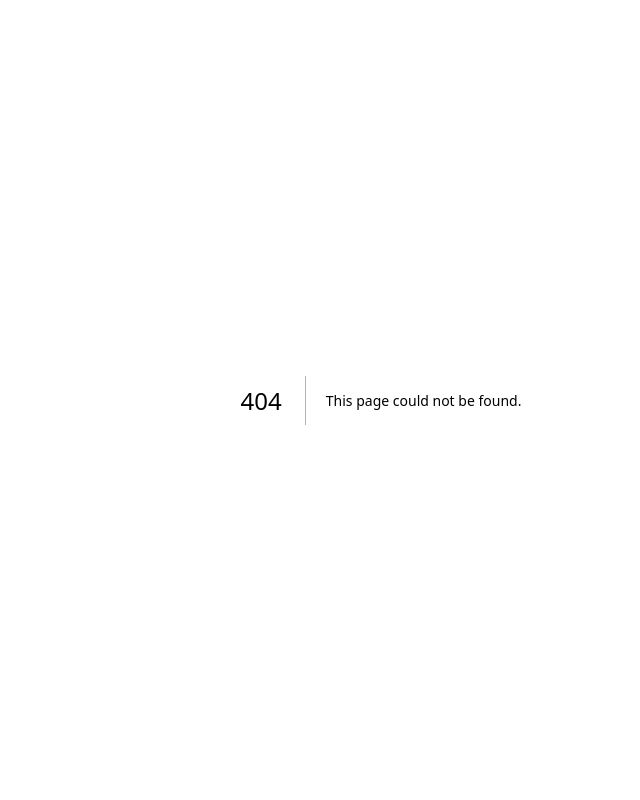
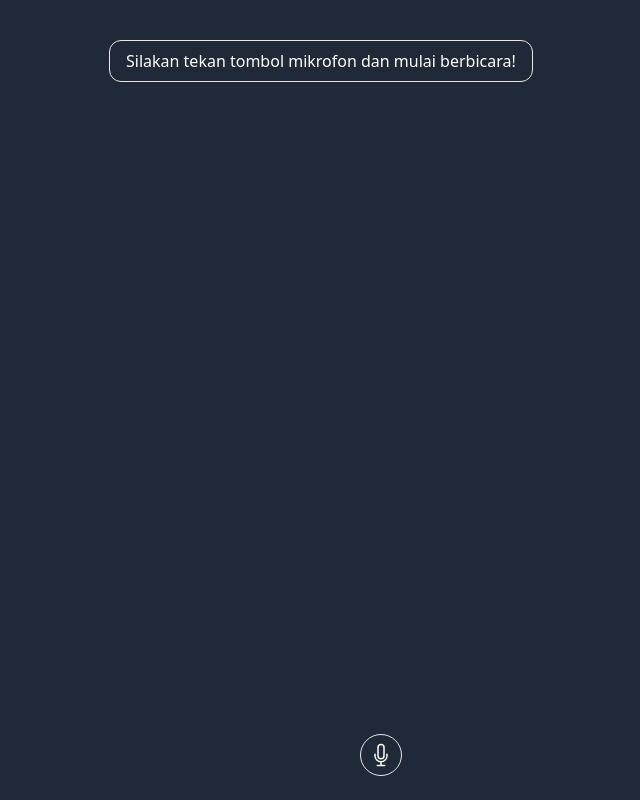
Before and after one commit to stoikal/28-days, a Next.js app: page /day/10 in a window 1280 px wide. Before the commit this address had no page. Shown: the whole page, without its empty margins (259-899 px from the left). Built offline with nearby package versions, Linux system fonts and the light colour scheme.

Commit message:
feat(day-10): create day 10 page

```diff
--- a/package.json
+++ b/package.json
@@ -9,6 +9,7 @@
     "lint": "next lint"
   },
   "dependencies": {
+    "classnames": "^2.3.2",
     "eslint": "8.35.0",
     "eslint-config-next": "13.2.3",
     "lodash": "^4.17.21",
--- /dev/null
+++ b/src/pages/day/10.tsx
@@ -0,0 +1,243 @@
+import { useState, useEffect, useRef } from 'react'
+import Head from 'next/head'
+import classNames from 'classnames'
+
+type Window = {
+  SpeechRecognition?: any
+  webkitSpeechRecognition?: any
+}
+
+type ChatItemType = 'input' | 'response' | 'error'
+
+type ChatItem = {
+  type: ChatItemType
+  message: string
+}
+
+export default function Day10 () {
+  const [chatHistory, setChatHistory] = useState<ChatItem[]>([])
+  const [isListening, setIsListening] = useState(false)
+
+  const recognitionRef = useRef<any>(null)
+
+  useEffect(() => {
+    const w = window as Window
+    const SpeechRecognition = w.SpeechRecognition || w.webkitSpeechRecognition
+
+    let recognition = null
+
+    if (SpeechRecognition) {
+      recognition = new SpeechRecognition()
+      recognition.continuous = false
+      recognition.lang = 'id-ID'
+      recognition.interimResults = false
+      recognition.maxAlternatives = 1
+
+      recognition.onresult = (e:any) => {
+        const result = e.results[0][0].transcript
+        pushInput(result)
+      }
+
+      recognition.onaudiostart = function () {
+        setIsListening(true)
+      }
+
+      recognition.onaudioend = function () {
+        setIsListening(false)
+      }
+
+      recognition.onerror = function () {
+        pushError('Terjadi kesalahan!')
+      }
+
+      pushResponse('Silakan tekan tombol mikrofon dan mulai berbicara!')
+    } else {
+      pushResponse('Nampaknya browser kamu tidak mendukung SpeechRecognition API!')
+    }
+
+    recognitionRef.current = recognition
+  }, [])
+
+  useEffect(() => {
+    const lastItem = chatHistory[chatHistory.length - 1]
+
+    if (lastItem && lastItem.type === 'input') {
+      const index = chatHistory.length
+
+      // pseudo loading
+      pushResponse('...')
+
+      scrollTo(0, document.body.scrollHeight)
+
+      setTimeout(() => {
+        setChatHistory(prev => [
+          ...prev.slice(0, index),
+          {
+            type: 'response' as ChatItemType,
+            message: generateResponse()
+          },
+          ...prev.slice(index + 1)
+        ])
+      }, 500)
+    }
+  }, [chatHistory])
+
+  const startRecognition = () => {
+    const recognition = recognitionRef.current
+
+    if (recognition) {
+      recognition.start()
+    }
+  }
+
+  const stopRecognition = () => {
+    const recognition = recognitionRef.current
+
+    if (recognition) {
+      recognition.stop()
+    }
+  }
+
+  const generateResponse = () => {
+    const str = [
+      'ya begitulah',
+      'lalu?',
+      'aku tidak yakin',
+      'bagaikan buah simalakama',
+      'kita coba lagi besok!',
+      'mungkin...',
+      'kau yakin?',
+      'mungkin saja',
+      'meragukan',
+      'tak ada yang pasti',
+      'tak ada yang abadi di dunia ini',
+      'aku akan menjawabnya saat aku telah lebih bijaksana nanti',
+      'itu rahasia',
+      'aku tidak tahu',
+      'tak ada yang tahu',
+      '42',
+      'bro...',
+      'jika saja bisa kuulang waktu',
+      'semua tak lagi sama',
+      'aku bukan siapa-siapa'
+    ]
+
+    const randomInt = Math.floor(Math.random() * str.length)
+
+    return str[randomInt]
+  }
+
+  const pushInput = (message: string) => {
+    setChatHistory(prev => [...prev, {
+      type: 'input',
+      message
+    }])
+  }
+
+  const pushResponse = (message: string) => {
+    setChatHistory(prev => [...prev, {
+      type: 'response',
+      message
+    }])
+  }
+
+  const pushError = (message: string) => {
+    setChatHistory(prev => [...prev, {
+      type: 'error',
+      message
+    }])
+  }
+
+  return (
+    <>
+      <Head>
+        <title>Day 10 - Pengenalan Suara</title>
+      </Head>
+      <main className="bg-gray-800">
+        <div
+          className="text-white max-w-xl mx-auto min-h-screen pt-6 pb-24"
+        >
+          {
+            chatHistory.map((chatItem, index) => (
+              <div
+                key={index}
+                className={
+                  classNames(
+                    'p-4', 'flex',
+                    {
+                      'justify-end': chatItem.type === 'input',
+                      'justify-start': chatItem.type === 'response' || chatItem.type === 'error'
+                    }
+                  )
+                }
+              >
+                <div
+                  className={
+                    classNames('border py-2 px-4 rounded-xl', {
+                      'ml-4 md:ml-24 bg-gray-700 ': chatItem.type === 'input',
+                      'mr-4 md:mr-24': chatItem.type === 'response',
+                      'mr-4 md:mr-24 bg-red-700': chatItem.type === 'error'
+                    })
+                  }
+                >
+                  {chatItem.message}
+                </div>
+              </div>
+            ))
+          }
+
+        </div>
+        <div className="text-center text-white fixed bottom-0 w-full p-6">
+          {
+            isListening && (
+              <button
+                type="button"
+                className="border p-2 rounded-full bg-red-700"
+                onClick={stopRecognition}
+              >
+                <svg
+                  xmlns="http://www.w3.org/2000/svg"
+                  fill="none"
+                  viewBox="0 0 24 24"
+                  strokeWidth={1.5}
+                  stroke="currentColor"
+                  className="w-6 h-6"
+                >
+                    <path
+                      strokeLinecap="round"
+                      strokeLinejoin="round"
+                      d="M5.25 7.5A2.25 2.25 0 017.5 5.25h9a2.25 2.25 0 012.25 2.25v9a2.25 2.25 0 01-2.25 2.25h-9a2.25 2.25 0 01-2.25-2.25v-9z"
+                    />
+                  </svg>
+              </button>
+            )
+          }
+          {
+            !isListening && (
+              <button
+                type="button"
+                className="border p-2 rounded-full bg-gray-800"
+                onClick={startRecognition}
+              >
+                <svg
+                  xmlns="http://www.w3.org/2000/svg"
+                  fill="none"
+                  viewBox="0 0 24 24"
+                  strokeWidth={1.5}
+                  stroke="currentColor"
+                  className="w-6 h-6"
+                >
+                  <path
+                    strokeLinecap="round"
+                    strokeLinejoin="round"
+                    d="M12 18.75a6 6 0 006-6v-1.5m-6 7.5a6 6 0 01-6-6v-1.5m6 7.5v3.75m-3.75 0h7.5M12 15.75a3 3 0 01-3-3V4.5a3 3 0 116 0v8.25a3 3 0 01-3 3z"
+                  />
+                </svg>
+              </button>
+            )
+          }
+        </div>
+      </main>
+    </>
+  )
+}
--- a/src/pages/index.tsx
+++ b/src/pages/index.tsx
@@ -15,7 +15,8 @@ const content = [
   { title: 'Day 6 - Fullscreen Mangosteen', subtitle: 'Fullscreen API' },
   { title: 'Day 7 - WheelEvent', subtitle: 'WheelEvent' },
   { title: 'Day 8 - BroadcastChannel', subtitle: 'BroadcastChannel API' },
-  { title: 'Day 9 - Battery', subtitle: 'Battery API' }
+  { title: 'Day 9 - Battery', subtitle: 'Battery API' },
+  { title: 'Day 10 - Pengenalan Suara', subtitle: 'Web Speech API' }
 ]
 
 export default function Home () {
```
Also changed, not shown: 1 other file (tests, documents, lock files or other folders).
